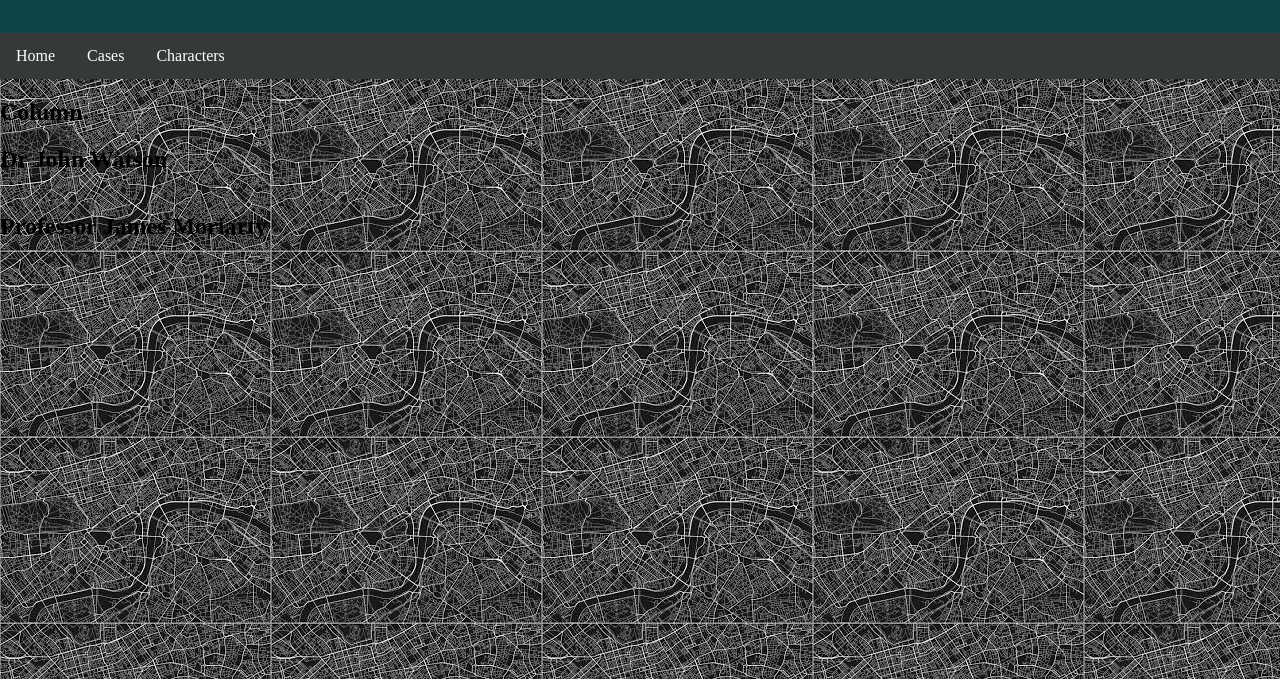
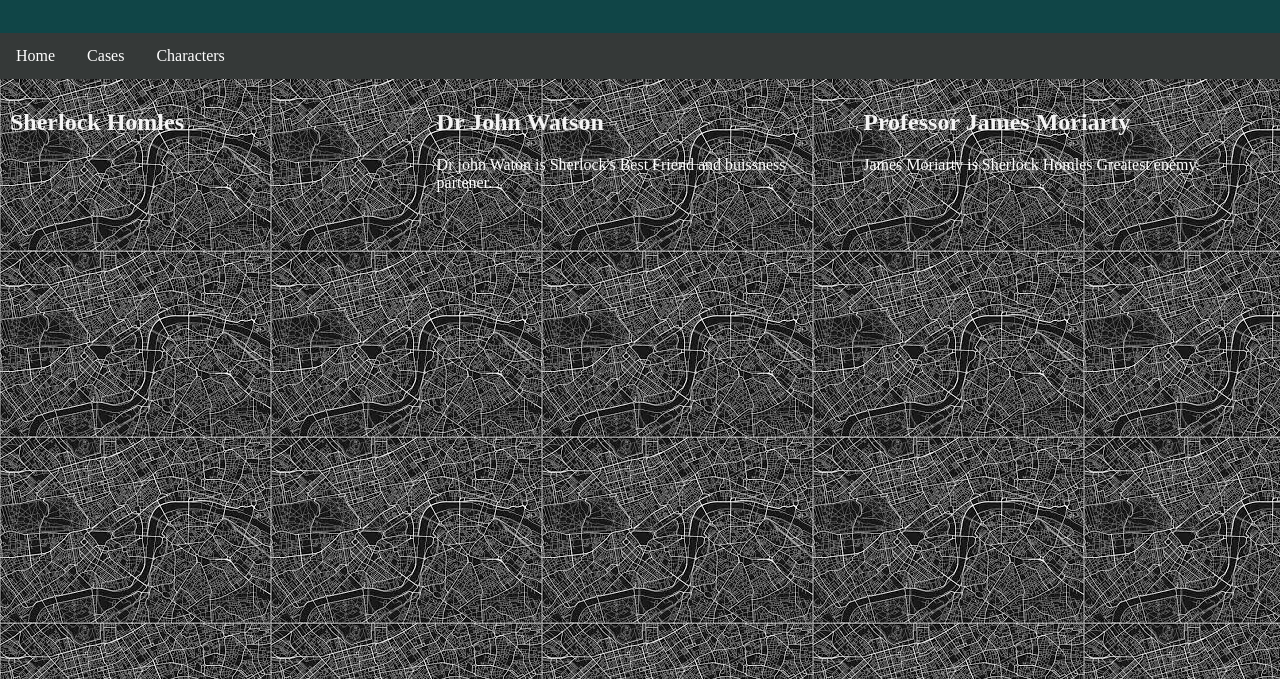
Before and after one commit to Raisin28/Raisin28.github.io, a plain HTML site: page Characters.html in a window 1280 px wide. Shown: the part 121-800 px from the top of the page. Drawn offline with Linux system fonts and the light colour scheme.

Commit message:
Update Characters.html

```diff
--- a/Characters.html
+++ b/Characters.html
@@ -21,19 +21,19 @@
 </div>
 
 <div class="row">
-  <div class="Sherlock Homles">
-    <h2>Column</h2>
+  <div class="column">
+    <h2>Sherlock Homles</h2>
     <p></p>
   </div>
 
-  <div class="row">
+  <div class="column">
     <h2>Dr John Watson</h2>
-    <p></p>
+    <p>Dr john Waton is Sherlock's Best Friend and buissness partener.</p>
   </div>
 
-  <div class="row">
+  <div class="column">
     <h2>Professor James Moriarty</h2>
-    <p></p>
+    <p>James Moriarty is Sherlock Homles Greatest enemy.</p>
   </div>
 </div>
 
```
